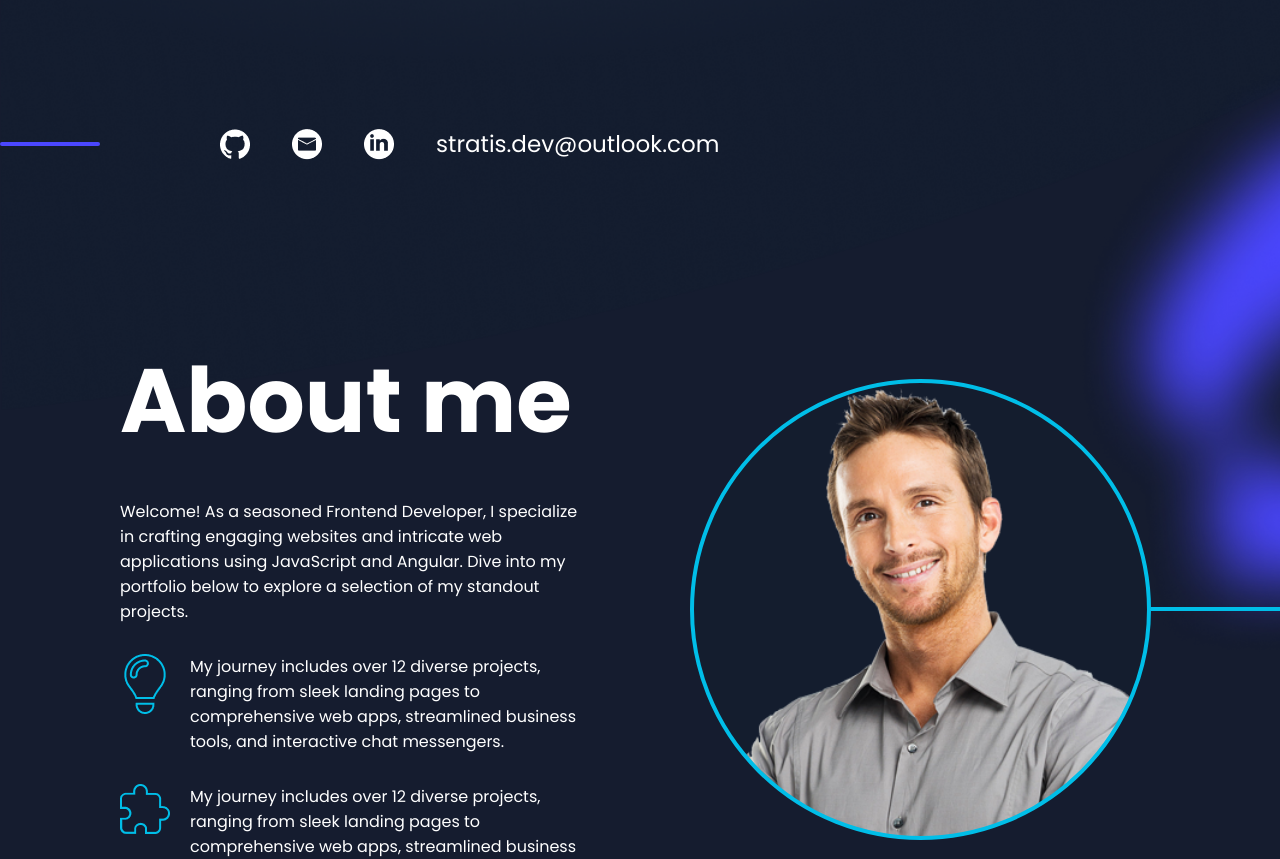
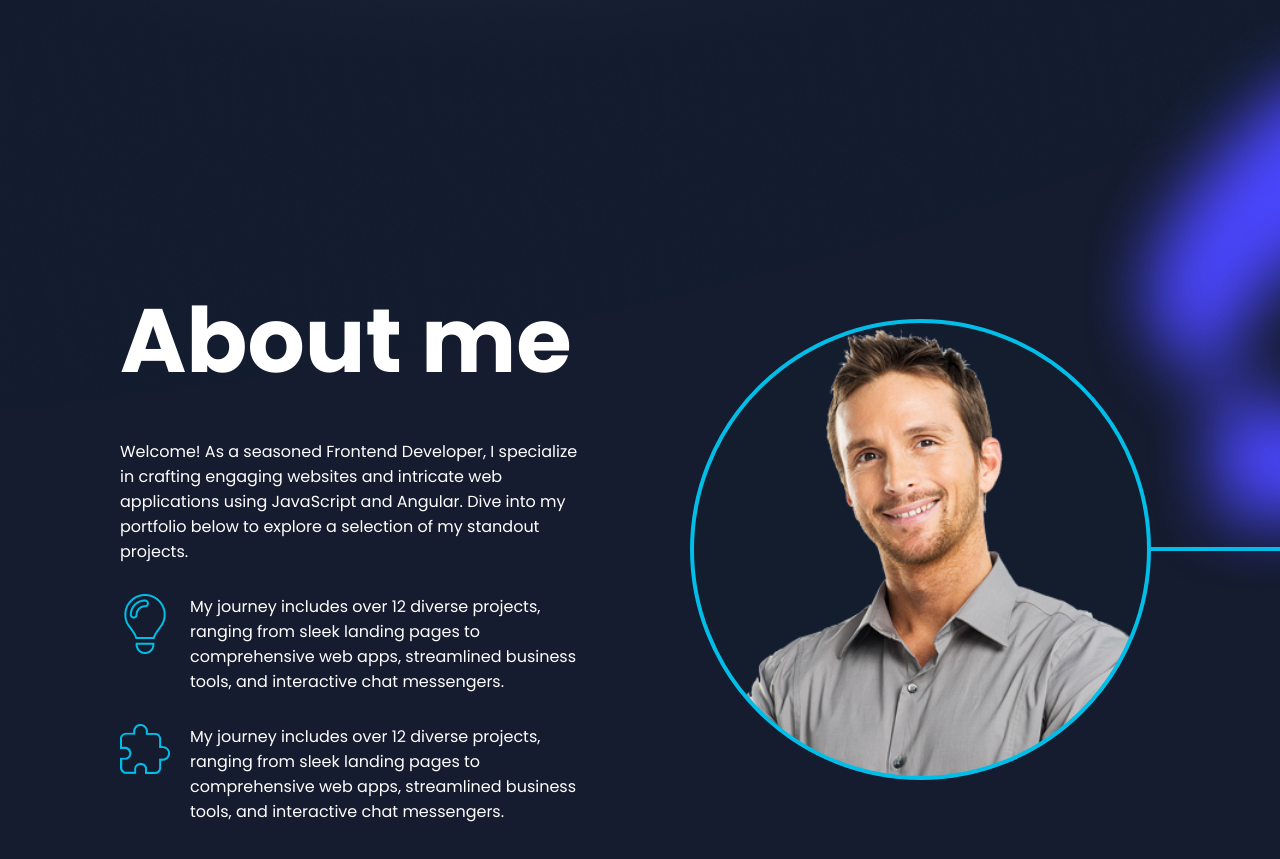
Before and after one commit to Aristotelis-Stratis/Portfolio, an Angular app: page / in a window 1280 px wide. Shown: the part 860-1719 px from the top of the page. Built offline with nearby package versions, Linux system fonts and the light colour scheme.

Commit message:
more css adjustments

```diff
--- a/src/app/main-content/about-me/about-me.component.scss
+++ b/src/app/main-content/about-me/about-me.component.scss
@@ -9,7 +9,7 @@ section {
     box-sizing: border-box;
     padding-left: 100px;
     padding-bottom: 150px;
-    margin-top: 150px;
+    margin-top: 300px;
 }
 
 .aboutText {
--- a/src/app/main-content/landing-page/landing-page.component.scss
+++ b/src/app/main-content/landing-page/landing-page.component.scss
@@ -115,7 +115,8 @@
 
 .socials {
     display: flex;
-    position: relative;
+    position: absolute;
+    bottom: 100px;
     align-items: center;
     flex-direction: row;
     z-index: 1001;
@@ -182,6 +183,16 @@
 
     .landingPage {
         padding: 0;
+    }
+
+    .socials {
+        width: 100%;
+        left: 0;
+        border: 2px solid;
+    }
+
+    .blueLine {
+        width: 20%;
     }
 
     .scroll-down {
@@ -286,6 +297,8 @@
     }
 
     .socials {
+        position: relative;
+        bottom:unset;
         width: 100%;
         flex-direction: column;
         justify-content: space-around;
```
